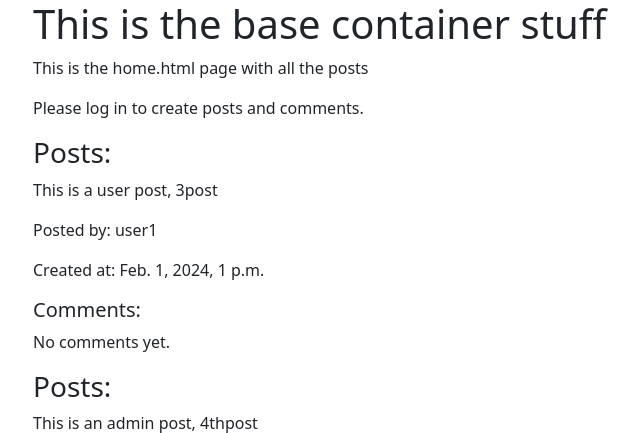
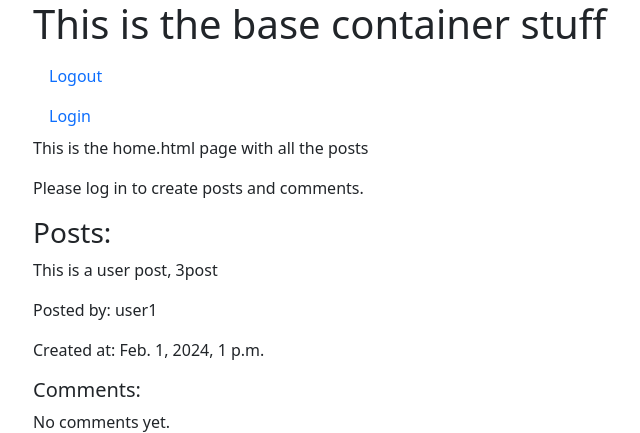
Before and after one commit to usd-cs/COMP-49X-24-25-SMSE-intro-project, a Django app: page /posts/ in a window 1280 px wide. Shown: the top 433 px of the page, without its empty margins (49-689 px from the left). Run offline with Django 5.2, Linux system fonts and the light colour scheme; data comes from the database, SQL or seed files in the repository.

Commit message:
Attempt to add a logout link - doesnt work

```diff
--- a/intro_project/intro_project/urls.py
+++ b/intro_project/intro_project/urls.py
@@ -21,8 +21,8 @@ from django.contrib.auth import views as auth_views
 
 urlpatterns = [
     path('admin/', admin.site.urls),
-    path('', RedirectView.as_view(url='posts/', permanent=True)),  #redirect root to posts
+    path('', RedirectView.as_view(url='posts/', permanent=True)),
     path('posts/', include('posts.urls', namespace='posts')),
-    path('login/', auth_views.LoginView.as_view(template_name='posts/login.html'), name='login'),  # updated template path
-    path('logout/', auth_views.LogoutView.as_view(), name='logout'),
+    path('login/', auth_views.LoginView.as_view(template_name='posts/login.html'), name='login'),
+    path('logout/', auth_views.LogoutView.as_view(next_page='posts:home'), name='logout'),
 ]
--- a/intro_project/posts/templates/posts/base.html
+++ b/intro_project/posts/templates/posts/base.html
@@ -7,6 +7,8 @@
 <body>
     <div class="container">
         <h1 >This is the base container stuff</h1>
+        <a class="nav-item nav-link" href="{% url 'logout' %}">Logout</a>
+        <a class="nav-item nav-link" href="{% url 'login' %}">Login</a>
 
         {% block content %}
         {% endblock %}
```
